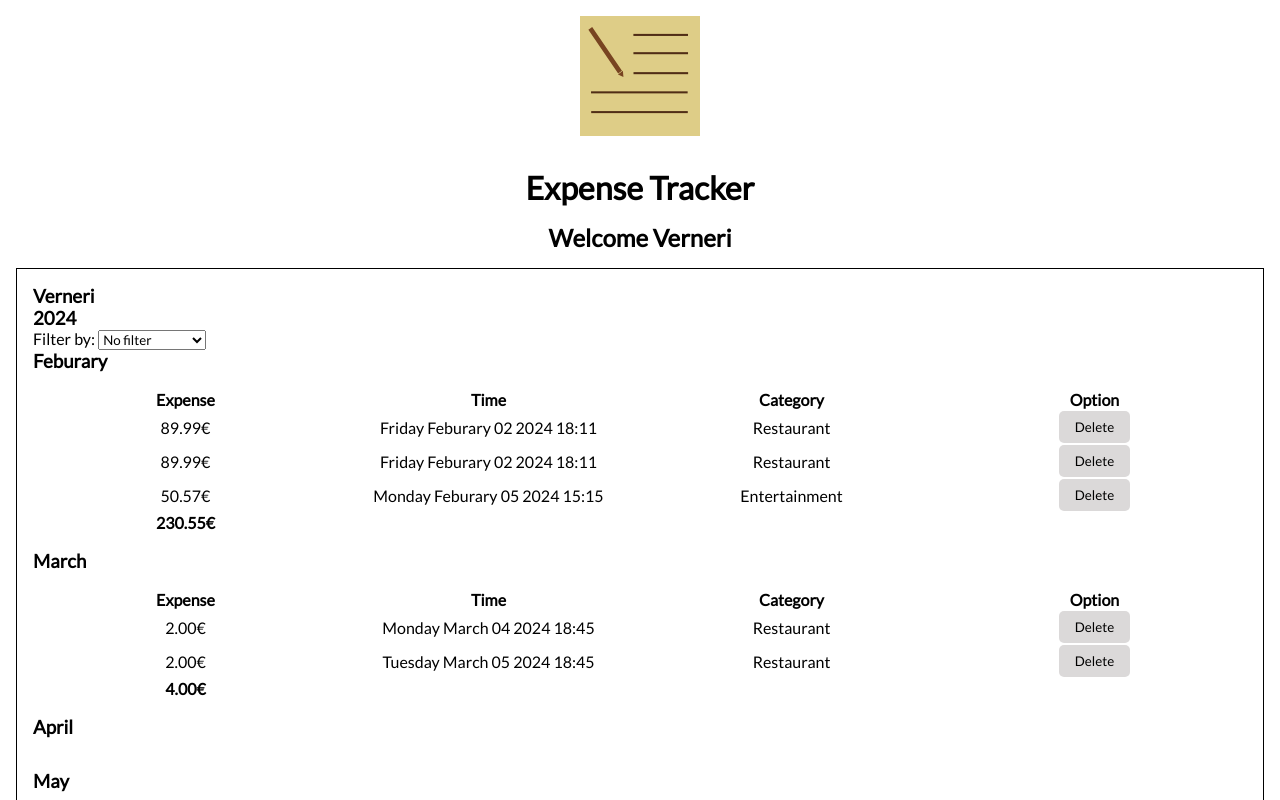
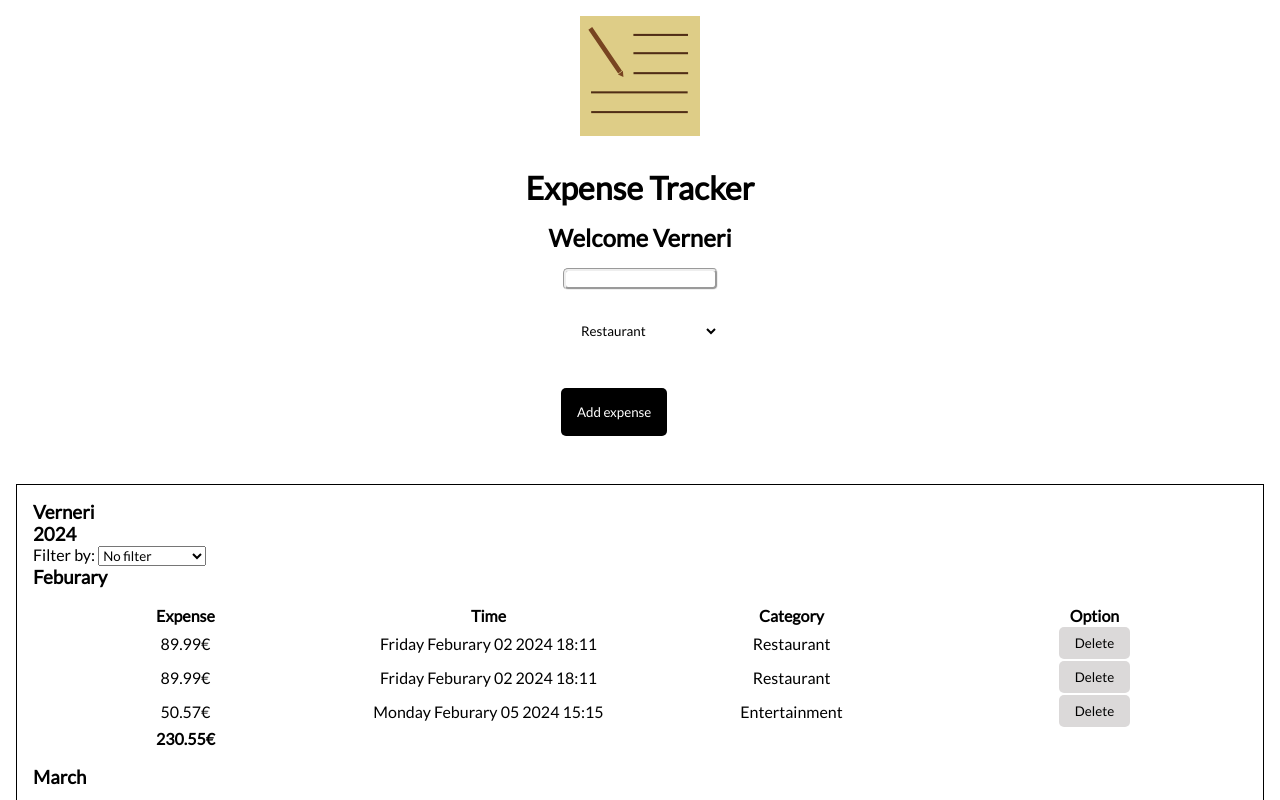
Before and after one commit to kankaanpaaverneri/Expense-Tracker, a React (Vite) app: page / in a window 1280 px wide. Both pictures are taken after a click on the button "Verneri". Shown: the top 800 px of the page. Built offline with nearby package versions, Linux system fonts and the light colour scheme.

Commit message:
Add AddExpense and AddNewCategory.jsx files.

```diff
--- /dev/null
+++ b/src/components/AddExpense.css
@@ -0,0 +1,51 @@
+#add-expense {
+    display: flex;
+    flex-direction: column;
+    margin: 1rem;
+}
+
+#add-expense label {
+
+}
+
+
+
+#add-expense .input-field {
+    display: flex;
+    flex-direction: column;
+}
+
+#add-expense .submit-button {
+    display: flex;
+}
+
+#add-expense select {
+    border: none;
+    margin: 1rem;
+    padding: 1rem;
+    background: white;
+    border-radius: 5px;
+}
+
+#add-expense select:hover {
+    background: rgb(188, 188, 188);
+    cursor: pointer;
+}
+
+#add-expense option {
+    cursor: pointer;
+}
+
+#add-expense button {
+    background: black;
+    color: white;
+    border: none;
+    border-radius: 5px;
+    padding: 1rem;
+    margin: 1rem;
+}
+
+#add-expense button:hover {
+    background: rgb(82, 82, 82);
+    cursor: pointer;
+}
--- /dev/null
+++ b/src/components/AddExpense.jsx
@@ -0,0 +1,54 @@
+import { useEffect, useState } from 'react';
+import './AddExpense.css'
+import AddNewCategory from './AddNewCategory';
+
+const AddExpense = ({selectedUser}) => {
+    const [categorySelected, setCategorySelected] = useState("");
+
+    function handleCategorySelect(identifier) {
+        setCategorySelected(identifier);
+    }
+
+    useEffect(() => {
+        if(!selectedUser.currentCategorys.includes(categorySelected) && categorySelected !== "Add new category")
+        {
+            selectedUser.currentCategorys.push(categorySelected);
+            setCategorySelected(selectedUser.currentCategorys[0]);
+        }
+    }, [categorySelected]);
+
+
+    const categories = selectedUser.currentCategorys.slice(1);
+
+    return (
+        <section id="add-expense">
+            <div className="input-field">
+                <input type="number" />
+                <select key={selectedUser.currentCategorys.length}>
+                    {
+                        categories.map(category => {
+                            return (
+                                <option
+                                onClick={() => handleCategorySelect(category)} key={category}>
+                                    {category}
+                                </option>
+                            );
+                        })
+                    }
+                    <option
+                    onClick={() => handleCategorySelect("Add new category")}
+                    key={"Add new category"}>Add new category</option>
+                </select>
+            </div>
+            {
+            categorySelected === "Add new category" &&
+            <AddNewCategory setCategorySelected={setCategorySelected}/>
+            }
+            <div className="submit-button">
+                <button>Add expense</button>
+            </div>
+        </section>
+    );
+}
+
+export default AddExpense;
--- /dev/null
+++ b/src/components/AddNewCategory.css
@@ -0,0 +1,21 @@
+#add-new-category {
+    display: flex;
+    flex-direction: column;
+    text-align: center;
+    padding: 1rem;
+    margin: 1rem;
+    background: rgba(106, 205, 223, 0.6);
+    border-radius: 5px;
+}
+
+#add-new-category {
+    padding: 1rem;
+}
+
+#add-new-category label {
+    margin: 1rem;
+}
+
+#add-new-category input {
+    margin: 1rem;
+}
--- /dev/null
+++ b/src/components/AddNewCategory.jsx
@@ -0,0 +1,17 @@
+import { useRef } from 'react';
+import './AddNewCategory.css'
+
+const AddNewCategory = ({setCategorySelected}) => {
+    const inputValue = useRef();
+    return (
+        <div id='add-new-category'>
+            <h1>Add new category</h1>
+            <input ref={inputValue} type='text' />
+            <button onClick={() => setCategorySelected(inputValue.current.value)}>
+                Add Category
+            </button>
+        </div>
+    );
+}
+
+export default AddNewCategory;
--- a/src/components/ExpenseTables.css
+++ b/src/components/ExpenseTables.css
@@ -1,6 +1,7 @@
 #expense-tables {
     display: flex;
     flex-wrap: wrap;
+    flex-direction: column;
 }
 
 .user-expense-section {
--- a/src/components/ExpenseTables.jsx
+++ b/src/components/ExpenseTables.jsx
@@ -7,7 +7,6 @@ import UserMonths from './UserMonths';
 
 const ExpenseTables = () => {
     const {users, updateUser} = useContext(UsersContext);
-    console.log(users);
 
     return (
         <section id="expense-tables">
--- a/src/components/UserRoot.css
+++ b/src/components/UserRoot.css
@@ -1,6 +1,6 @@
 #user-root {
     display: flex;
     justify-content: center;
+    flex-direction: column;
     align-items: center;
-    flex-direction: column;
 }
--- a/src/components/UserRoot.jsx
+++ b/src/components/UserRoot.jsx
@@ -1,12 +1,13 @@
 
+import AddExpense from './AddExpense';
 import ExpenseTables from './ExpenseTables';
 import './UserRoot.css'
 
 const UserRoot = ({selectedUser}) => {
     return <section id="user-root">
         <h1>Welcome {selectedUser.name}</h1>
+        <AddExpense selectedUser={selectedUser}/>
         <ExpenseTables/>
-
     </section>
 }
 
```
